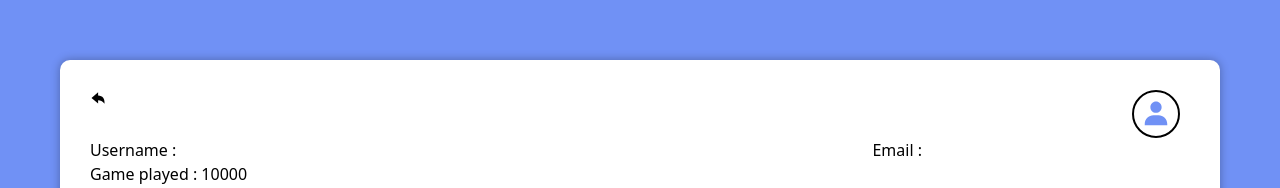
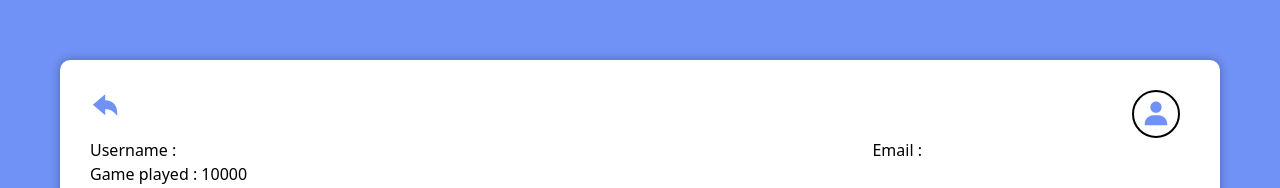
Before and after one commit to Narutchai01/Project_B, a React (Vite) app in the folder client/: page /account/1/beginner in a window 1280 px wide. Shown: the top 188 px of the page. Built offline with nearby package versions, Linux system fonts and the light colour scheme; no server answers.

Commit message:
update acc css

```diff
--- a/client/src/pages/account.css
+++ b/client/src/pages/account.css
@@ -41,3 +41,8 @@
     justify-content: space-between;
     width: 40vw;
 }
+.back2homepage-btn{
+    font-size: 30px;
+    color: #7091F5;
+    cursor: pointer;
+}
```
